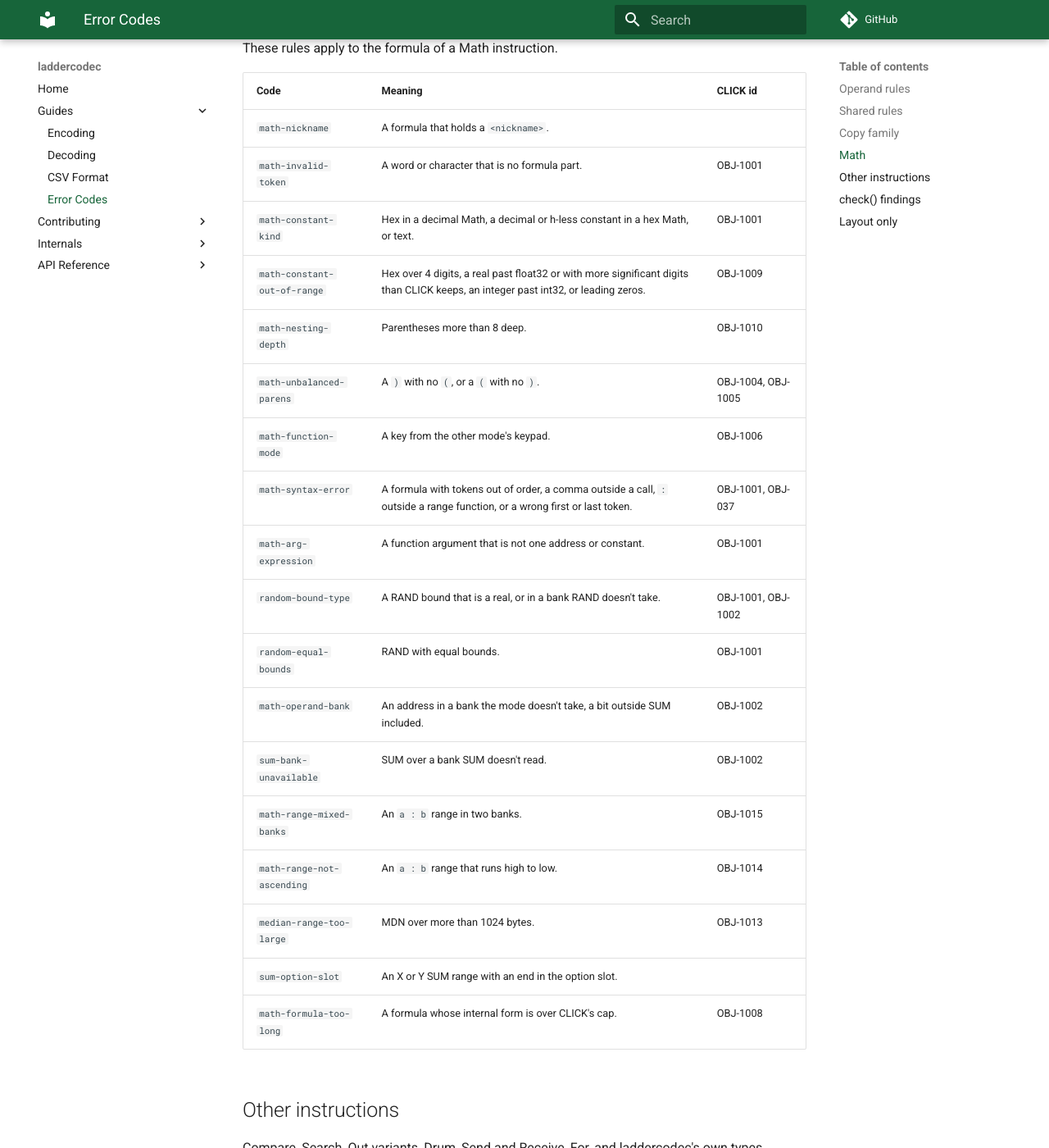
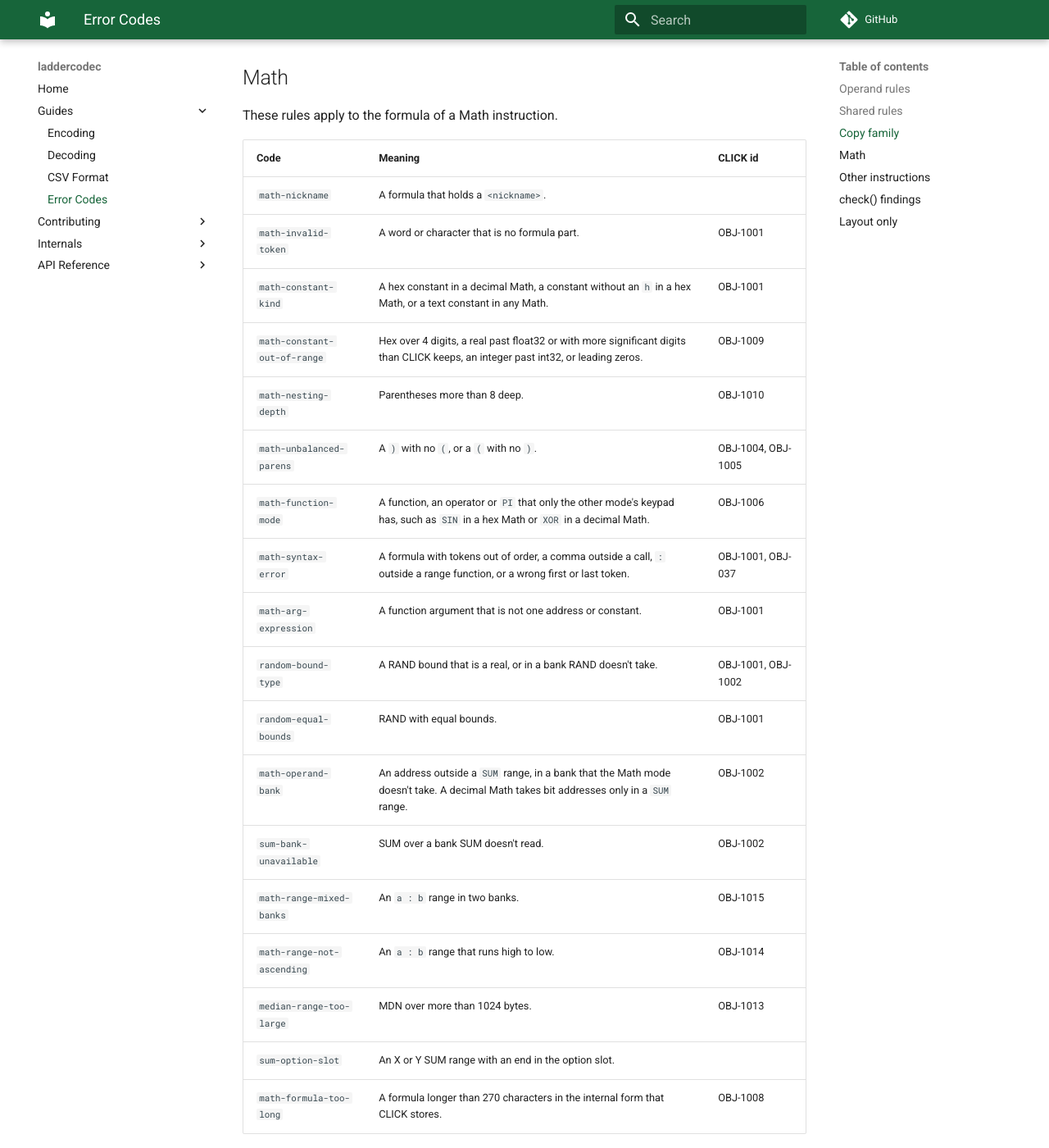
Before and after one commit to ssweber/laddercodec, an MkDocs documentation site: the page built from docs/guides/codes.md, in a window 1280 px wide and 1400 px high, scrolled down 3776 px. Shown: the whole window at 82% size. Built offline with MkDocs 1.6.1 and Material for MkDocs 9.7.7, drawn with Linux system fonts in a browser that asks for light colours; comment, search, counter and statistics services are not loaded; some of the changed text lies outside the part shown.

Commit message:
docs(codes): say what each unclear code and token type covers
Rewrite the docstrings of ten Code members from the sites that report
them, including output-above-box-inputs. Rewrite Reason.POINTER,
Reason.CONFLICT, ConditionToken, AfToken and UnknownInstruction, and
regenerate the error codes page.

Co-Authored-By: Claude Opus 5.5 <noreply@anthropic.com>

```diff
--- a/docs/guides/codes.md
+++ b/docs/guides/codes.md
@@ -36,7 +36,7 @@ These rules are the same in every instruction. `field` names the field.
 | `address-out-of-range` | A number outside its bank (`DS5000`, `X017`). | OBJ-003 |
 | `bank-not-allowed` | An address in a bank the field doesn't take. | OBJ-003, OBJ-004 |
 | `upper-byte-not-allowed` | `XD0u` or `YD0u` in a field that takes no upper byte. |  |
-| `not-click-form` | A stored address, constant or Math name not written as CLICK writes it (decoding only). |  |
+| `not-click-form` | A stored value in a form that CLICK never writes. It is an address, a Math keypad name or a Math hex constant that is not in display form (`x1`, `sqrt`), or a numeric tag that holds no number. A decoder keeps such a blob raw. |  |
 | `not-writable` | An address the instruction can't write: a read-only SC bit, an SD outside the writable list, or a Send to a read-only Modbus type. | OBJ-003, OBJ-004, OBJ-018 |
 | `pointer-outside-copy` | A pointer in any field but a single Copy's source or destination. |  |
 | `pointer-bank-not-allowed` | A pointer to a bank the field's pointer can't address. | OBJ-004 |
@@ -61,7 +61,7 @@ These rules apply to several instructions.
 | `range-not-ascending` | A range that ends at or before its start. | OBJ-009, OBJ-012 |
 | `range-crosses-slot` | An X or Y range that crosses a 16-point slot. | OBJ-033, OBJ-1009 |
 | `duplicate-address` | Two fields that must differ name one address. | OBJ-012, OBJ-014 |
-| `timer-pair-mismatch` | A done bit and an accumulator that are not one timer's or one counter's. |  |
+| `timer-pair-mismatch` | A timer's or counter's done bit and accumulator with different numbers, such as `T1` with `TD2`. |  |
 | `immediate-contact-not-x` | An immediate contact outside X. |  |
 | `immediate-coil-not-y` | An immediate coil outside Y. |  |
 | `immediate-edge-contact` | Immediate on a rise or fall contact. |  |
@@ -94,22 +94,22 @@ These rules apply to the formula of a Math instruction.
 |---|---|---|
 | `math-nickname` | A formula that holds a `<nickname>`. |  |
 | `math-invalid-token` | A word or character that is no formula part. | OBJ-1001 |
-| `math-constant-kind` | Hex in a decimal Math, a decimal or h-less constant in a hex Math, or text. | OBJ-1001 |
+| `math-constant-kind` | A hex constant in a decimal Math, a constant without an `h` in a hex Math, or a text constant in any Math. | OBJ-1001 |
 | `math-constant-out-of-range` | Hex over 4 digits, a real past float32 or with more significant digits than CLICK keeps, an integer past int32, or leading zeros. | OBJ-1009 |
 | `math-nesting-depth` | Parentheses more than 8 deep. | OBJ-1010 |
 | `math-unbalanced-parens` | A `)` with no `(`, or a `(` with no `)`. | OBJ-1004, OBJ-1005 |
-| `math-function-mode` | A key from the other mode's keypad. | OBJ-1006 |
+| `math-function-mode` | A function, an operator or `PI` that only the other mode's keypad has, such as `SIN` in a hex Math or `XOR` in a decimal Math. | OBJ-1006 |
 | `math-syntax-error` | A formula with tokens out of order, a comma outside a call, `:` outside a range function, or a wrong first or last token. | OBJ-1001, OBJ-037 |
 | `math-arg-expression` | A function argument that is not one address or constant. | OBJ-1001 |
 | `random-bound-type` | A RAND bound that is a real, or in a bank RAND doesn't take. | OBJ-1001, OBJ-1002 |
 | `random-equal-bounds` | RAND with equal bounds. | OBJ-1001 |
-| `math-operand-bank` | An address in a bank the mode doesn't take, a bit outside SUM included. | OBJ-1002 |
+| `math-operand-bank` | An address outside a `SUM` range, in a bank that the Math mode doesn't take. A decimal Math takes bit addresses only in a `SUM` range. | OBJ-1002 |
 | `sum-bank-unavailable` | SUM over a bank SUM doesn't read. | OBJ-1002 |
 | `math-range-mixed-banks` | An `a : b` range in two banks. | OBJ-1015 |
 | `math-range-not-ascending` | An `a : b` range that runs high to low. | OBJ-1014 |
 | `median-range-too-large` | MDN over more than 1024 bytes. | OBJ-1013 |
 | `sum-option-slot` | An X or Y SUM range with an end in the option slot. |  |
-| `math-formula-too-long` | A formula whose internal form is over CLICK's cap. | OBJ-1008 |
+| `math-formula-too-long` | A formula longer than 270 characters in the internal form that CLICK stores. | OBJ-1008 |
 
 ## Other instructions
 
@@ -130,7 +130,7 @@ Compare, Search, Out variants, Drum, Send and Receive, For, and laddercodec's ow
 | `invalid-modbus-target` | A Modbus target with a bad device_id, IP or port. |  |
 | `for-count-bank` | A For loop count in a bank the count doesn't take. | OBJ-004 |
 | `invalid-token` | A CSV token that doesn't follow its instruction's syntax. |  |
-| `invalid-raw` | A `RawInstruction` field refused. |  |
+| `invalid-raw` | A `RawInstruction` field with a value of the wrong type or out of range, or a `raw(...)` token whose `rows=` does not fit its `pins=`. |  |
 | `invalid-undecoded` | An `Undecoded` field refused. |  |
 
 ## check() findings
@@ -145,14 +145,14 @@ Compare, Search, Out variants, Drum, Send and Receive, For, and laddercodec's ow
 | `no-coil` | A path from the rail that reaches no box. | C0003 |
 | `contact-feeds-only-nop` | A contact that feeds a NOP and no other box. | C0003 |
 | `unwired-input` | A box input (a Reset input, a Down input, ...) that no rail or contact reaches. | C0202 |
-| `output-above-box-inputs` | A box above another box that uses an input row, on the net that feeds the lower box's enable. | C000A |
+| `output-above-box-inputs` | A box whose main input is on the same net as the main input of a lower box that uses an input row, such as a `.reset()` row. The rail reaches that net through a contact. | C000A |
 | `shared-input-net` | A box input whose net another input shares. | C000A |
 | `input-without-contact` | A box input with no contact of its own. | C0205, C0212 |
 | `input-shares-enable` | A box input whose circuit shares contacts with an enable. |  |
 | `inputs-share-contacts` | A box input whose circuit shares contacts with another box input. |  |
 | `unpowered-box` | A box that no rail or contact reaches. | C0202 |
 | `shorted-contact` | A wire that joins a contact's two sides. | C0002 |
-| `undecoded-rung` | A rung that holds an undecoded marker. |  |
+| `undecoded-rung` | A rung that holds an `Undecoded` marker. The marker stands in for a rung that a decoder could not decode or that `write_csv` could not write. |  |
 
 ## Layout only
 
@@ -161,5 +161,5 @@ These codes come only from laying a rung out. `check()` never reports them. If `
 | Code | Meaning | CLICK id |
 |---|---|---|
 | `layout-too-wide` | A layout that needs more than 31 condition columns. |  |
-| `layout-nop-split` | A split of a rung that holds a NOP. No capture shows how CLICK splits one. |  |
+| `layout-nop-split` | A rung that holds a NOP and that CLICK would split into several rungs. laddercodec does not know how CLICK splits such a rung. |  |
 | `layout-cannot-draw` | Nets that collide, cells that overlap, a contact that can't take a down wire, or a contact drawn twice. |  |
```
Also changed, not shown: 3 other files.
